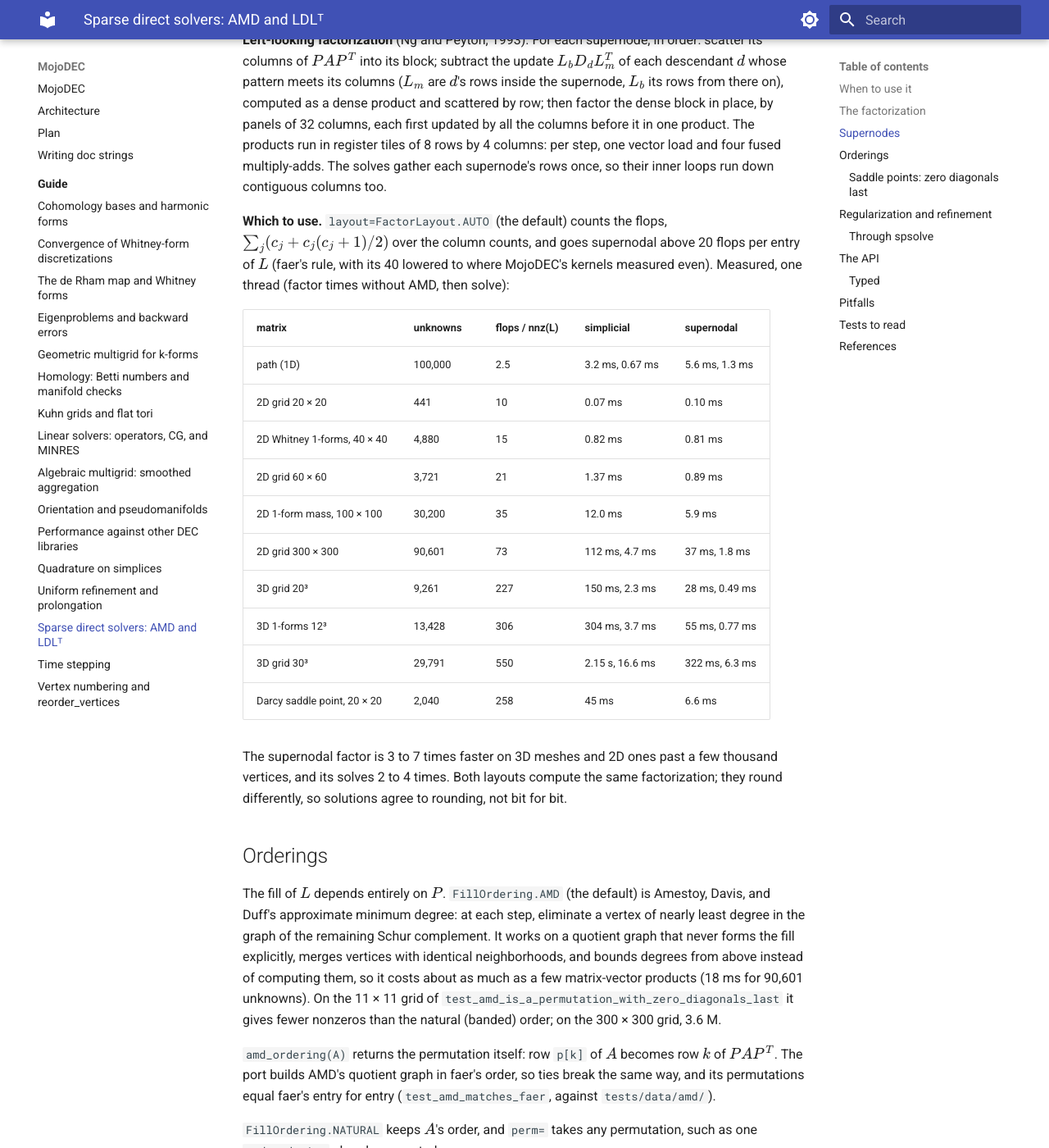
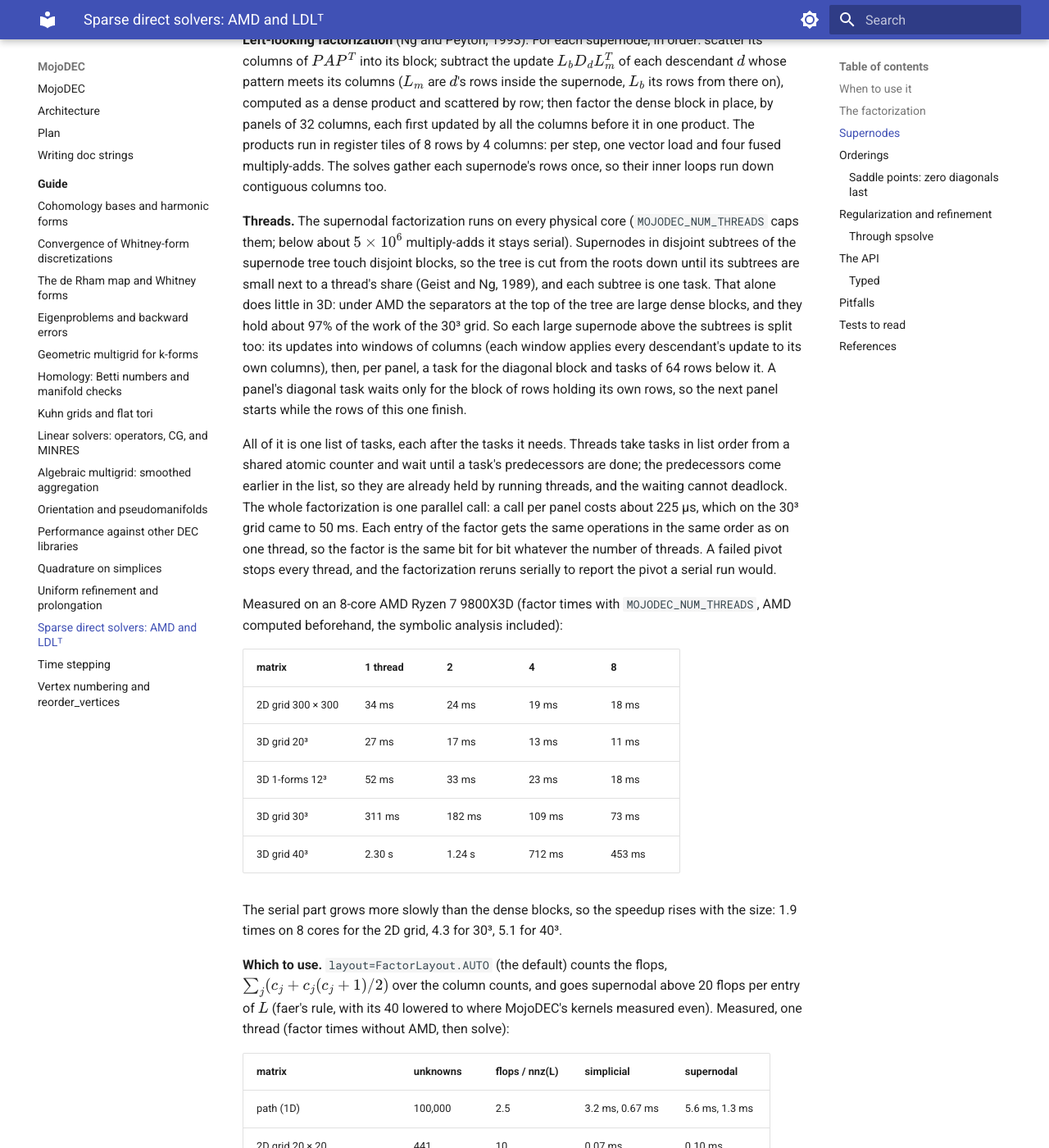
Before and after one commit to bpr/MojoDEC, an MkDocs documentation site: the page built from docs/guide/sparse-direct.md, in a window 1280 px wide and 1400 px high, scrolled down 2552 px. Shown: the whole window at 82% size. Built offline with MkDocs 1.6.1 and Material for MkDocs 9.7.7, drawn with Linux system fonts in a browser that asks for light colours; some of the changed text lies outside the part shown.

Commit message:
Parallel supernodal LDL^T: one task graph on all cores, serial bits; 30^3 factor 311 -> 73 ms

```diff
--- a/docs/guide/sparse-direct.md
+++ b/docs/guide/sparse-direct.md
@@ -119,6 +119,48 @@ updated by all the columns before it in one product. The products run
 in register tiles of 8 rows by 4 columns: per step, one vector load and
 four fused multiply-adds. The solves gather each supernode's rows once,
 so their inner loops run down contiguous columns too.
+
+**Threads.** The supernodal factorization runs on every physical core
+(`MOJODEC_NUM_THREADS` caps them; below about $5 \times 10^6$
+multiply-adds it stays serial). Supernodes in disjoint subtrees of the
+supernode tree touch disjoint blocks, so the tree is cut from the roots
+down until its subtrees are small next to a thread's share (Geist and
+Ng, 1989), and each subtree is one task. That alone does little in 3D:
+under AMD the separators at the top of the tree are large dense blocks,
+and they hold about 97% of the work of the 30³ grid. So each large
+supernode above the subtrees is split too: its updates into windows of
+columns (each window applies every descendant's update to its own
+columns), then, per panel, a task for the diagonal block and tasks of 64
+rows below it. A panel's diagonal task waits only for the block of rows
+holding its own rows, so the next panel starts while the rows of this
+one finish.
+
+All of it is one list of tasks, each after the tasks it needs. Threads
+take tasks in list order from a shared atomic counter and wait until a
+task's predecessors are done; the predecessors come earlier in the list,
+so they are already held by running threads, and the waiting cannot
+deadlock. The whole factorization is one parallel call: a call per panel
+costs about 225 µs, which on the 30³ grid came to 50 ms. Each entry of
+the factor gets the same operations in the same order as on one thread,
+so the factor is the same bit for bit whatever the number of threads. A
+failed pivot stops every thread, and the factorization reruns serially
+to report the pivot a serial run would.
+
+Measured on an 8-core AMD Ryzen 7 9800X3D (factor times with
+`MOJODEC_NUM_THREADS`, AMD computed beforehand, the symbolic analysis
+included):
+
+| matrix | 1 thread | 2 | 4 | 8 |
+|---|---|---|---|---|
+| 2D grid 300 × 300 | 34 ms | 24 ms | 19 ms | 18 ms |
+| 3D grid 20³ | 27 ms | 17 ms | 13 ms | 11 ms |
+| 3D 1-forms 12³ | 52 ms | 33 ms | 23 ms | 18 ms |
+| 3D grid 30³ | 311 ms | 182 ms | 109 ms | 73 ms |
+| 3D grid 40³ | 2.30 s | 1.24 s | 712 ms | 453 ms |
+
+The serial part grows more slowly than the dense blocks, so the speedup
+rises with the size: 1.9 times on 8 cores for the 2D grid, 4.3 for 30³,
+5.1 for 40³.
 
 **Which to use.** `layout=FactorLayout.AUTO` (the default) counts the
 flops, $\sum_j (c_j + c_j(c_j+1)/2)$ over the column counts, and goes
@@ -329,7 +371,11 @@ instead of dense exact blocks.
 - **3D fill.** The factor of a 3D problem grows fast (11.9 M entries for
   30³ vertices; the supernodal blocks store 15.2 M values, 122 MB, and
   few indices). Watch `factor_nonzeros()` and `stored_entries()`.
-- **Serial.** Both factorizations run on one thread.
+- **Threads.** Only the supernodal numeric factorization is parallel.
+  The simplicial factor, the solves, AMD, and the symbolic analysis
+  (elimination tree and column counts, 13 ms of the 30³ grid's 75) run
+  on one thread. Hyperthreads are left out: waiting threads spin, and on
+  a core's second hardware thread they slowed the working one.
 - **Saddle points past ~10⁴ constraints.** The constraint block is
   factored as a dense Schur complement (see above).
 
@@ -364,6 +410,13 @@ instead of dense exact blocks.
   `test_sparse_ldlt_solves_saddle_points` (random saddle points in either
   block order, either layout), and
   `test_etree_postorder_is_a_postorder` (random forests).
+- `tests/test_parallel.mojo`:
+  - `test_parallel_supernodal_matches_serial`: the factor's every value
+    on 2, 3, and 8 threads and all cores equal to one thread's, for 3D
+    0- and 1-form Laplacians, a 2D grid, and a regularized saddle point;
+  - `test_parallel_supernodal_failures_match_serial`: a pivot overflowing
+    in the root supernode, and zero pivots in two separate subtrees,
+    report the serial error.
 
 ## References
 
@@ -383,5 +436,7 @@ instead of dense exact blocks.
   1989.
 - E. G. Ng, B. W. Peyton, "Block sparse Cholesky algorithms on advanced
   uniprocessor computers", SIAM J. Sci. Comput. 14(5), 1034–1056, 1993.
+- G. A. Geist, E. G. Ng, "Task scheduling for parallel sparse Cholesky
+  factorization", Int. J. Parallel Programming 18(4), 291–314, 1989.
 - faer, `sparse::linalg::amd` and `sparse::linalg::cholesky::simplicial`
   and `::supernodal`.
```
Also changed, not shown: AGENTS.md (+40 -11 lines), README.md (+4 -2 lines), docs/architecture.md (+10 -1 lines), docs/guide/time-stepping.md (+13 -10 lines), 3 other files.
